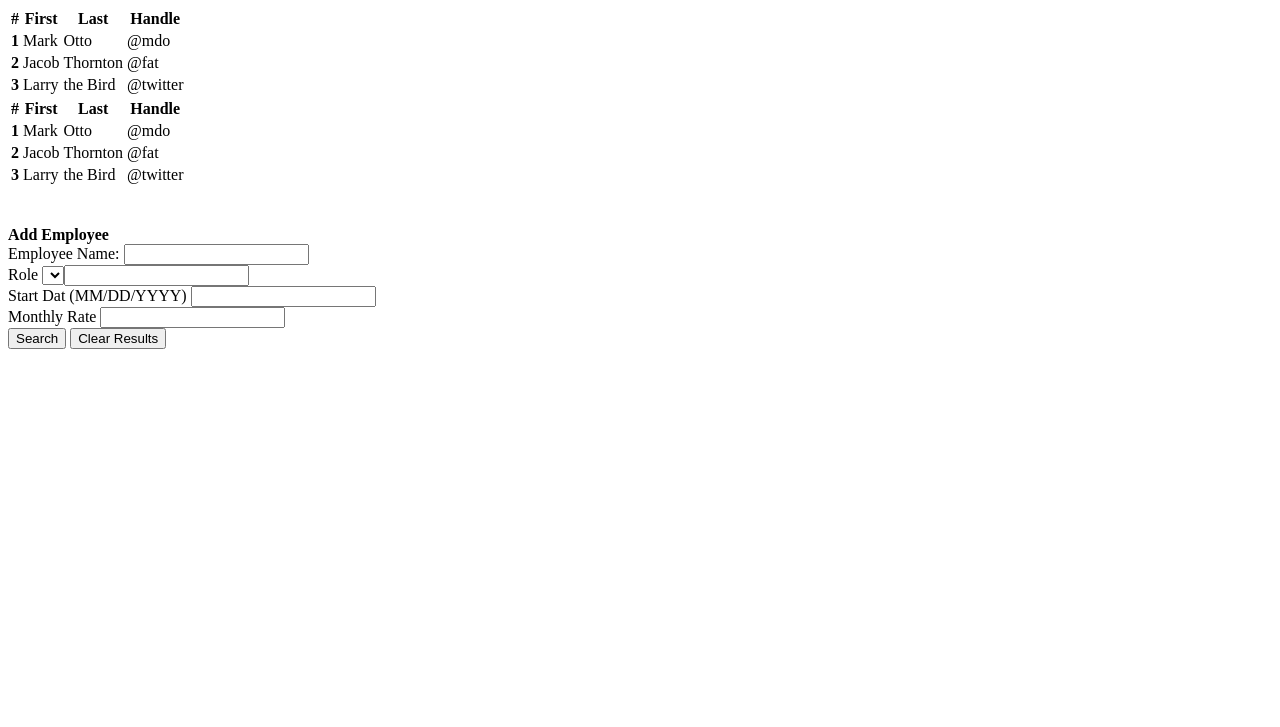
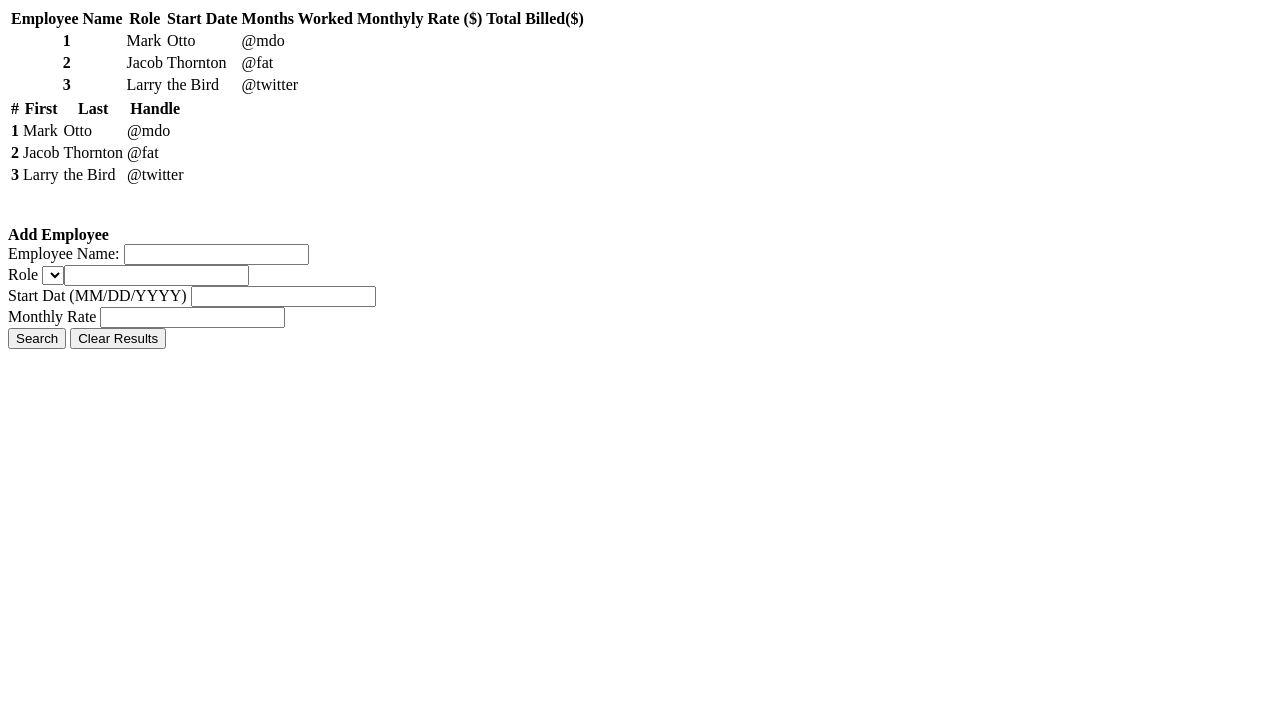
Before and after one commit to Jsmithwh/Employee-Data-Management, a plain HTML site: page index.html in a window 1280 px wide. Shown: the part 73-800 px from the top of the page. Drawn offline with nearby package versions, Linux system fonts and the light colour scheme.

Commit message:
add to table

```diff
--- a/index.html
+++ b/index.html
@@ -26,10 +26,13 @@
   <table class="table">
     <thead class="thead-dark">
       <tr>
-        <th scope="col">#</th>
-        <th scope="col">First</th>
-        <th scope="col">Last</th>
-        <th scope="col">Handle</th>
+        <th scope="col">Employee Name</th>
+        <th scope="col">Role</th>
+        <th scope="col">Start Date</th>
+        <th scope="col">Months Worked</th>
+        <th scope="col">Monthyly Rate ($)</th>
+        <th scope="col">Total Billed($)</th>
+
       </tr>
     </thead>
     <tbody>
```
